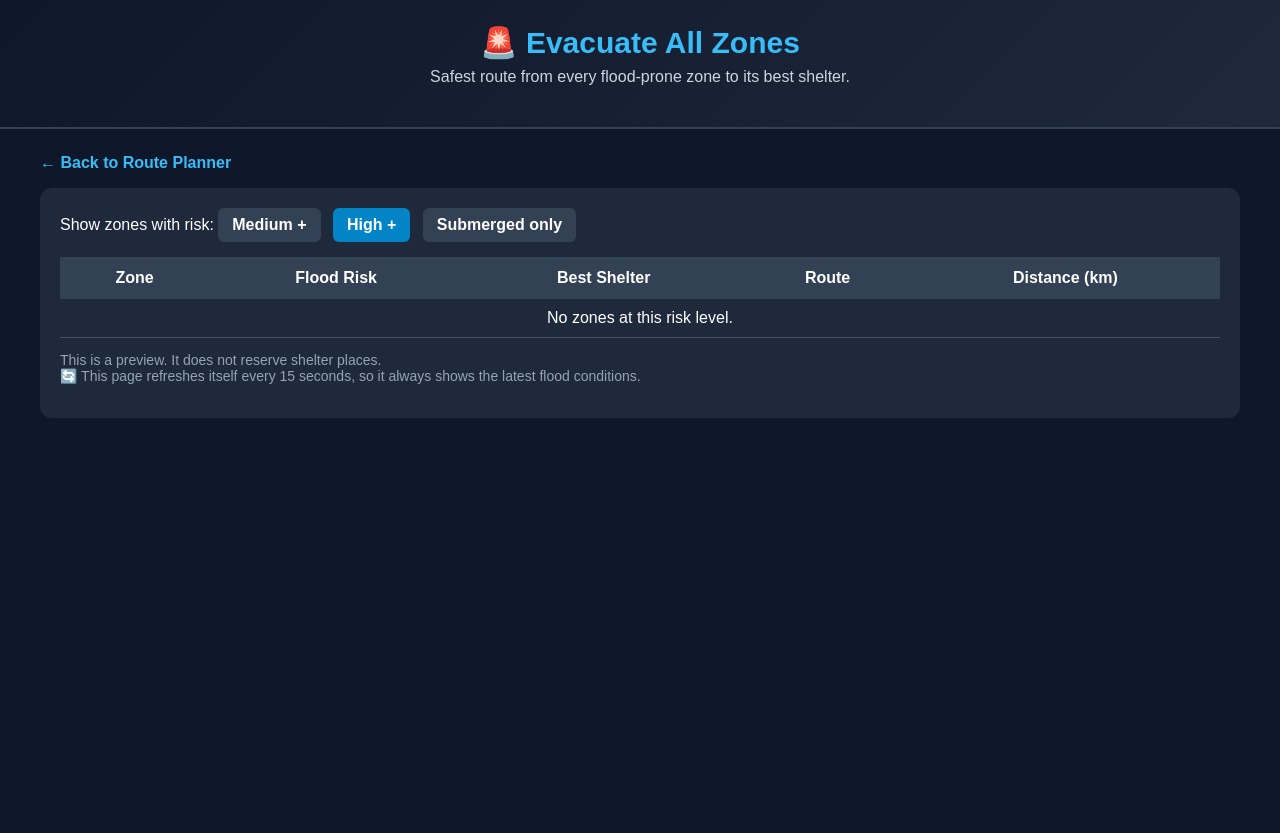
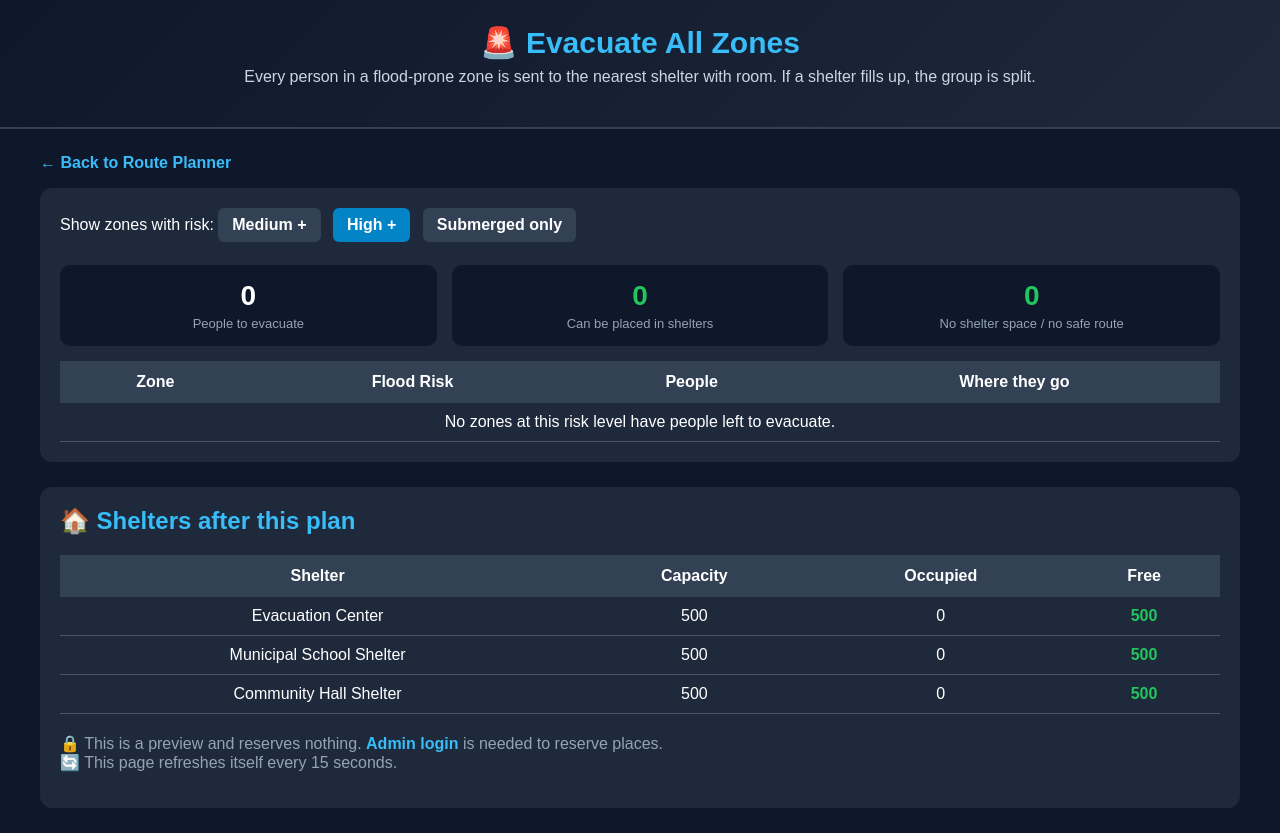
Before and after one commit to shaikyakub071-coder/flood_evacuation-planner, a Flask app: page /evacuate-all in a window 1280 px wide. Before the commit the page ends 418 px from the top, so only its background shows below. Run offline with Flask 3, Linux system fonts and the light colour scheme; data that the repository does not hold is empty; some libraries are stand-ins or nearby versions.

Commit message:
Enhance evacuate_all.html with conditional refresh
Updated evacuation page to conditionally refresh for non-admins and improved messaging for unplaced individuals.

```diff
--- a/templates/evacuate_all.html
+++ b/templates/evacuate_all.html
@@ -3,7 +3,7 @@
 <head>
     <meta charset="UTF-8">
     <meta name="viewport" content="width=device-width, initial-scale=1.0">
-    <meta http-equiv="refresh" content="15">
+    {% if not is_admin %}<meta http-equiv="refresh" content="15">{% endif %}
     <title>Evacuate All Zones</title>
     <style>
         * { box-sizing: border-box; }
@@ -18,20 +18,34 @@
         a.back { color: #38bdf8; text-decoration: none; font-weight: bold; }
         .box { background: #1e293b; padding: 20px; border-radius: 12px;
                overflow-x: auto; margin-bottom: 25px; }
+        .box h2 { color: #38bdf8; margin-top: 0; }
         .warn { background: #7f1d1d; color: #fecaca; padding: 15px;
                 border-radius: 8px; margin-bottom: 20px; }
-        .info { background: #0c4a6e; color: #bae6fd; padding: 15px;
-                border-radius: 8px; margin-bottom: 20px; }
+        .ok { background: #14532d; color: #bbf7d0; padding: 15px;
+              border-radius: 8px; margin-bottom: 20px; }
         .filters a { display: inline-block; padding: 8px 14px;
-                     margin-right: 8px; border-radius: 6px;
+                     margin: 0 8px 8px 0; border-radius: 6px;
                      background: #334155; color: white;
                      text-decoration: none; font-weight: bold; }
         .filters a.active { background: #0284c7; }
+        .cards { display: flex; gap: 15px; flex-wrap: wrap;
+                 margin-top: 15px; }
+        .card { flex: 1; min-width: 140px; background: #0f172a;
+                border-radius: 10px; padding: 15px; text-align: center; }
+        .card .num { font-size: 28px; font-weight: bold; }
+        .card .lbl { color: #94a3b8; font-size: 13px; margin-top: 4px; }
         table { width: 100%; border-collapse: collapse; margin-top: 15px; }
         th { background: #334155; padding: 12px; }
         td { padding: 10px; text-align: center;
-             border-bottom: 1px solid #475569; }
-        td.route { text-align: left; font-size: 14px; color: #cbd5e1; }
+             border-bottom: 1px solid #475569; vertical-align: top; }
+        td.where { text-align: left; }
+        .assign { background: #0f172a; border-radius: 8px;
+                  padding: 8px 10px; margin-bottom: 6px; }
+        .assign .sub { color: #94a3b8; font-size: 13px; }
+        .btn { padding: 12px 22px; background: #16a34a; color: white;
+               border: none; border-radius: 7px; font-size: 16px;
+               font-weight: bold; cursor: pointer; }
+        .btn:disabled { background: #475569; cursor: not-allowed; }
         .low { color: #22c55e; font-weight: bold; }
         .medium { color: #f59e0b; font-weight: bold; }
         .high { color: #ef4444; font-weight: bold; }
@@ -41,13 +55,15 @@
 <body>
 <div class="header">
     <h1>🚨 Evacuate All Zones</h1>
-    <p>Safest route from every flood-prone zone to its best shelter.</p>
+    <p>Every person in a flood-prone zone is sent to the nearest shelter
+       with room. If a shelter fills up, the group is split.</p>
 </div>
 
 <div class="container">
     <p><a class="back" href="/">← Back to Route Planner</a></p>
 
     {% if error %}<div class="warn">❌ {{ error }}</div>{% endif %}
+    {% if message %}<div class="ok">✅ {{ message }}</div>{% endif %}
 
     <div class="box">
         <div class="filters">
@@ -60,11 +76,30 @@
                class="{{ 'active' if min_risk == 'submerged' }}">Submerged only</a>
         </div>
 
+        <div class="cards">
+            <div class="card">
+                <div class="num">{{ totals.total }}</div>
+                <div class="lbl">People to evacuate</div>
+            </div>
+            <div class="card">
+                <div class="num low">{{ totals.placed }}</div>
+                <div class="lbl">Can be placed in shelters</div>
+            </div>
+            <div class="card">
+                <div class="num {{ 'high' if totals.unplaced else 'low' }}">
+                    {{ totals.unplaced }}
+                </div>
+                <div class="lbl">No shelter space / no safe route</div>
+            </div>
+        </div>
+
         {% if stranded %}
         <div class="warn" style="margin-top:20px;">
-            ⚠️ {{ stranded|length }} zone(s) have NO safe route right now:
-            {% for p in stranded %}{{ p.zone }}{% if not loop.last %}, {% endif %}{% endfor %}.
-            Consider boats or air rescue.
+            ⚠️ {{ totals.unplaced }} people in {{ stranded|length }} zone(s)
+            cannot be placed right now:
+            {% for p in stranded %}{{ p.zone }} ({{ p.unplaced }}){% if not loop.last %}, {% endif %}{% endfor %}.
+            Open more shelters, clear blocked roads, or consider boats or
+            air rescue.
         </div>
         {% endif %}
 
@@ -73,9 +108,8 @@
                 <tr>
                     <th>Zone</th>
                     <th>Flood Risk</th>
-                    <th>Best Shelter</th>
-                    <th>Route</th>
-                    <th>Distance (km)</th>
+                    <th>People</th>
+                    <th>Where they go</th>
                 </tr>
             </thead>
             <tbody>
@@ -83,24 +117,81 @@
                 <tr>
                     <td>{{ p.zone }}</td>
                     <td class="{{ p.risk }}">{{ p.risk|upper }}</td>
-                    {% if p.shelter %}
-                    <td>{{ p.shelter }}</td>
-                    <td class="route">{{ p.route|join(' → ') }}</td>
-                    <td>{{ "%.2f"|format(p.distance) }}</td>
-                    {% else %}
-                    <td class="high" colspan="3">NO SAFE ROUTE / NO SHELTER SPACE</td>
-                    {% endif %}
+                    <td><b>{{ p.population }}</b></td>
+                    <td class="where">
+                        {% for a in p.assignments %}
+                        <div class="assign">
+                            <b>{{ a.people }} people</b> → {{ a.shelter }}
+                            <div class="sub">
+                                {{ a.route|join(' → ') }}
+                                · {{ "%.2f"|format(a.distance) }} km
+                            </div>
+                        </div>
+                        {% endfor %}
+                        {% if p.unplaced %}
+                        <div class="high">
+                            ⚠️ {{ p.unplaced }} people: NO safe route / NO shelter space
+                        </div>
+                        {% endif %}
+                    </td>
                 </tr>
             {% else %}
-                <tr><td colspan="5">No zones at this risk level.</td></tr>
+                <tr><td colspan="4">
+                    No zones at this risk level have people left to evacuate.
+                </td></tr>
             {% endfor %}
             </tbody>
         </table>
-        <p style="color:#94a3b8;font-size:14px;">
-            This is a preview. It does not reserve shelter places.
-            <br>🔄 This page refreshes itself every 15 seconds, so it
-            always shows the latest flood conditions.
-        </p>
+    </div>
+
+    <div class="box">
+        <h2>🏠 Shelters after this plan</h2>
+        <table>
+            <thead>
+                <tr><th>Shelter</th><th>Capacity</th>
+                    <th>Occupied</th><th>Free</th></tr>
+            </thead>
+            <tbody>
+            {% for s in shelters %}
+                <tr>
+                    <td>{{ s.name }}</td>
+                    <td>{{ s.capacity }}</td>
+                    <td>{{ s.occupied }}</td>
+                    <td class="{{ 'high' if s.is_full() else 'low' }}">
+                        {{ s.available() }}
+                    </td>
+                </tr>
+            {% endfor %}
+            </tbody>
+        </table>
+
+        <div style="margin-top:20px;">
+        {% if is_admin %}
+            <form method="POST" action="/evacuate-all/confirm"
+                  onsubmit="return confirm('Reserve shelter places for {{ totals.placed }} people now?');">
+                <input type="hidden" name="risk" value="{{ min_risk }}">
+                <button class="btn" type="submit"
+                        {% if not totals.placed %}disabled{% endif %}>
+                    ✅ Confirm: reserve places for {{ totals.placed }} people
+                </button>
+            </form>
+            <p style="color:#94a3b8;font-size:14px;">
+                Confirming saves the shelter places and marks these people
+                as evacuated. Use "Reset" on the admin page when the
+                emergency is over. Auto-refresh is paused while you are
+                logged in.
+            </p>
+        {% else %}
+            <p style="color:#94a3b8;">
+                🔒 This is a preview and reserves nothing.
+                <a class="back"
+                   href="{{ url_for('login', next='/evacuate-all?risk=' ~ min_risk) }}">
+                    Admin login
+                </a> is needed to reserve places.<br>
+                🔄 This page refreshes itself every 15 seconds.
+            </p>
+        {% endif %}
+        </div>
     </div>
 </div>
 </body>
```
